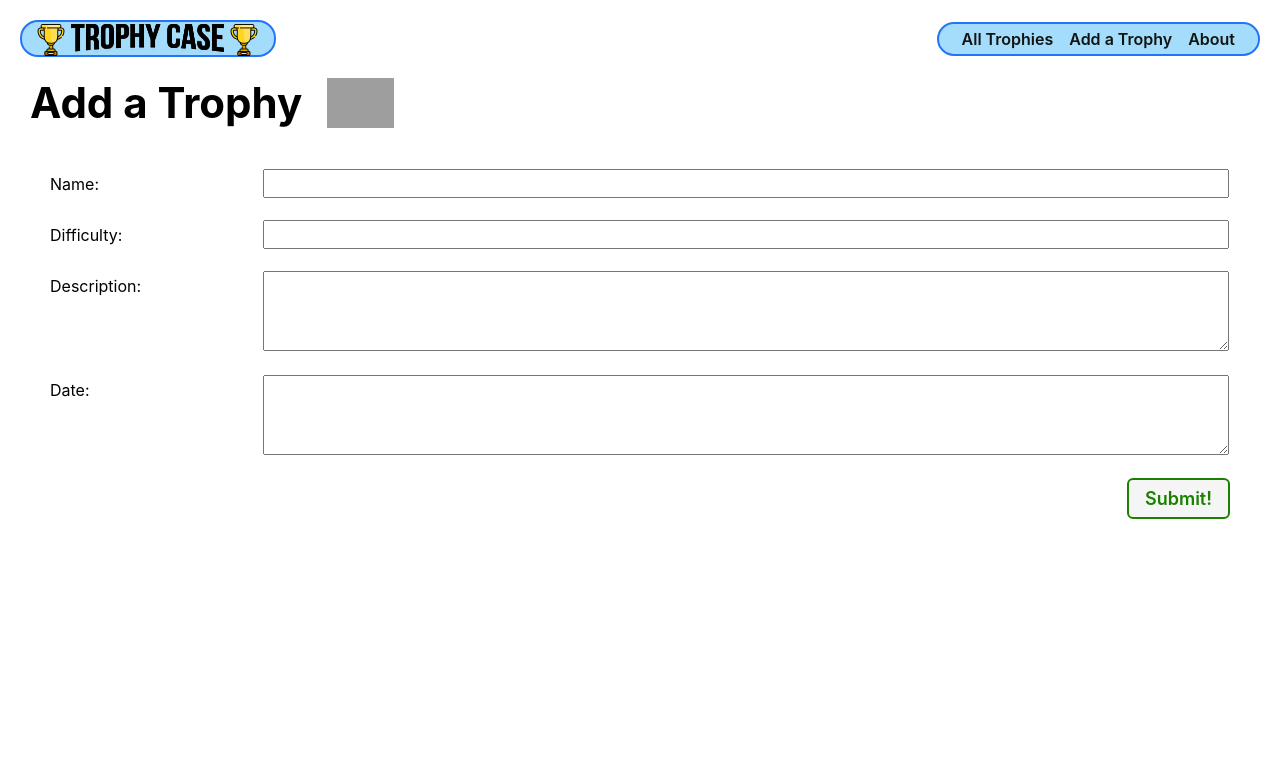
After one commit to NSnyc/trophy-case, a Django app: page /trophies/create/ in a window 1280 px wide. The commit adds this page. Shown: the top 759 px of the page. Run offline with Django 4.2, Linux system fonts and the light colour scheme; grey boxes are pictures that could not be loaded.

Commit message:
Add Create Trophy URL/View/CSS

```diff
--- a/main_app/models.py
+++ b/main_app/models.py
@@ -1,5 +1,5 @@
 from django.db import models
-
+from django.urls import reverse
 
 class Trophy(models.Model):
   name = models.CharField(max_length=100)
@@ -9,3 +9,6 @@
 
   def __str__(self):
     return self.name
+
+  def get_absolute_url(self):
+    return reverse('trophy-detail', kwargs={'trophy_id': self.id})
--- /dev/null
+++ b/main_app/static/css/form.css
@@ -0,0 +1,39 @@
+.form-container {
+  display: flex;
+  flex-direction: column;
+  width: 100%;
+}
+
+table {
+  padding: 0 40px;
+  width: 100%;
+  border-spacing: 0 20px;
+}
+
+th {
+  text-align: left;
+  padding: 6px 20px 0 0;
+  font-weight: normal;
+  vertical-align: top;
+  font-size: var(--font-reg);
+}
+
+td {
+  max-width: 60%;
+}
+
+td > * {
+  width: 100%;
+  padding: 2px 4px;
+  font-size: var(--font-l);
+}
+
+td > textarea {
+  height: calc(4 * var(--font-l) + 8px);
+  font-family: inherit;
+}
+
+.btn {
+  align-self: flex-end;
+  margin-right: 40px;
+}
--- a/main_app/templates/base.html
+++ b/main_app/templates/base.html
@@ -29,8 +29,9 @@
     </div>
     <nav>
       <ul>
-        <li><a href="/trophies">All Trophies</a></li>
-        <li><a href="/about">About</a></li>
+        <li><a href="{% url 'trophy-index' %}">All Trophies</a></li>
+        <li><a href="{% url 'trophy-create' %}">Add a Trophy</a></li>
+        <li><a href="{% url 'about' %}">About</a></li>
       </ul>
     </nav>
   </header>
--- /dev/null
+++ b/main_app/templates/main_app/trophy_form.html
@@ -0,0 +1,25 @@
+{% extends 'base.html' %}
+{% load static %}
+
+{% block head %}
+<link rel="stylesheet" type="text/css" href="{% static 'css/form.css' %}"/>
+{% endblock %}
+
+{% block content %}
+
+<div class="page-header">
+  <h1>Add a Trophy</h1>
+  <img src="{% static 'images/gold-trophy.png' %}" alt="A gold trophy"/>
+</div>
+<form action="" method="post" class="form-container">
+  {% csrf_token %}
+  <table>
+    {% comment %}
+      Render the inputs inside of <tr>s & <td>s
+    {% endcomment %}
+    {{ form.as_table }}
+  </table>
+  <button type="submit" class="btn submit">Submit!</button>
+</form>
+
+{% endblock %}
--- a/main_app/urls.py
+++ b/main_app/urls.py
@@ -5,5 +5,6 @@
   path('', views.home, name='home'),
   path('about', views.about, name='about'),
   path('trophies/', views.trophy_index, name='trophy-index'),
-  path('trophies/<int:trophy_id>/', views.trophy_detail, name='trophy-detail')
+  path('trophies/<int:trophy_id>/', views.trophy_detail, name='trophy-detail'),
+  path('trophies/create/', views.TrophyCreate.as_view(), name='trophy-create')
 ]
--- a/main_app/views.py
+++ b/main_app/views.py
@@ -1,6 +1,6 @@
 from django.shortcuts import render
+from django.views.generic.edit import CreateView
 from .models import Trophy
-from django.views.generic.edit import CreateView
 
 
 # class Trophy:  # Note that parens are optional if not inheriting from another class
@@ -34,3 +34,7 @@
 def trophy_detail(request, trophy_id):
   trophy = Trophy.objects.get(id=trophy_id)
   return render(request, 'trophies/detail.html', { 'trophy': trophy })
+
+class TrophyCreate(CreateView):
+  model = Trophy
+  fields = '__all__'
```
